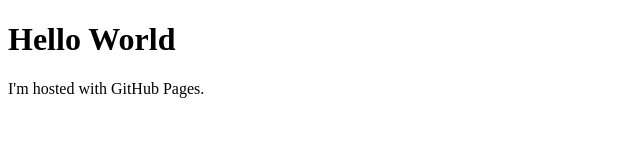
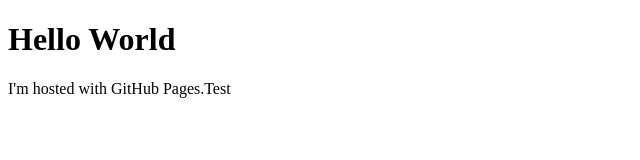
Before and after one commit to EloiseBe/EloiseBe, a plain HTML site: page Index.html in a window 1280 px wide. Shown: the full height of the page, 0-640 px from the left. Drawn offline with Linux system fonts and the light colour scheme.

Commit message:
Update Index.html

```diff
--- a/Index.html
+++ b/Index.html
@@ -2,6 +2,6 @@
 <html>
 <body>
 <h1>Hello World</h1>
-<p>I'm hosted with GitHub Pages.</p>
+<p>I'm hosted with GitHub Pages.Test</p>
 </body>
 </html>
```
